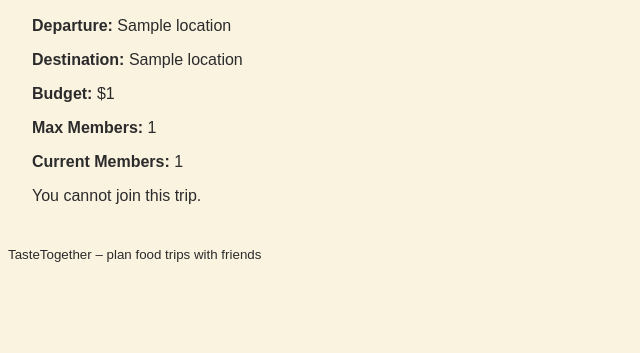
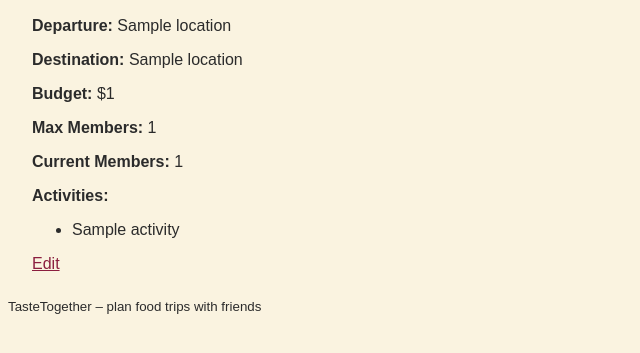
Before and after one commit to pezzi-ph/web-travel-together, a Flask app: page /trips/1 in a window 1280 px wide. Shown: the part 147-500 px from the top of the page, without its empty margins (0-640 px from the left). Run offline with Flask 3, Linux system fonts and the light colour scheme; a user stored in the database is signed in; tables that the repository leaves empty hold one stand-in row (values such as "Sample post").

Commit message:
trip is now editable

```diff
--- a/travel_together/main.py
+++ b/travel_together/main.py
@@ -89,9 +89,11 @@ def create_trip():
         max_members = request.form.get("max_members")
         activities = request.form.getlist("activities[]")
 
-        activies_new = []
+        activities_new = []
         for activity in activities:
-            activies_new.append(Activity(name=activity))
+            if len(activity) < 1:
+                continue
+            activities_new.append(Activity(name=activity))
 
         # Validate fields
         if not name or not departure or not destination:
@@ -118,7 +120,7 @@ def create_trip():
             budget=int(budget) if budget else 0,
             max_members=int(max_members),
             status=ProposalStatus.open,
-            activities=activies_new,
+            activities=activities_new,
         )
         db.session.add(trip)
         db.session.commit()
@@ -135,7 +137,7 @@ def create_trip():
         flash("Trip created successfully!")
         return redirect(url_for("main.trip_detail", trip_id=trip.id))
 
-    return render_template("trips/create_trip.html")
+    return render_template("trips/create_trip.html", trip=TripProposal())
 
 
 # ---------------------------------------------------------
@@ -148,6 +150,8 @@ def trip_detail(trip_id):
 
     # Check if user is participant
     is_participant = any(p.user_id == current_user.id for p in trip.participants)
+
+    can_edit = any(p.user_id == current_user.id and p.can_edit for p in trip.participants)
 
     # Check capacity
     current_count = len(trip.participants)
@@ -165,6 +169,7 @@ def trip_detail(trip_id):
         is_participant=is_participant,
         is_full=is_full,
         can_join=can_join,
+        can_edit=can_edit
     )
 
 
@@ -206,3 +211,66 @@ def join_trip(trip_id):
 
     flash("You joined the trip!")
     return redirect(url_for("main.trip_detail", trip_id=trip.id))
+
+
+
+
+
+
+
+
+# ---------------------------------------------------------
+# Edit A TRIP
+# ---------------------------------------------------------
+@bp.route("/trips/<int:trip_id>/edit", methods=["GET", "POST"])
+@login_required
+def edit_trip(trip_id):
+    stmt = db.select(TripProposalParticipant).where(TripProposalParticipant.trip_id == trip_id, TripProposalParticipant.user_id == current_user.id)
+    participant = db.session.execute(stmt).scalar()
+    if participant is None or not participant.can_edit:
+        flash("You are not allowed to edit this trip.")
+        return index()
+
+    trip = TripProposal.query.get_or_404(trip_id)
+
+    if request.method == "POST":
+        name = request.form.get("name")
+        departure = request.form.get("departure")
+        destination = request.form.get("destination")
+        budget = request.form.get("budget")
+        max_members = request.form.get("max_members")
+        activities = request.form.getlist("activities[]")
+
+        activities_new = []
+        for activity in activities:
+            if len(activity) < 1:
+                continue
+            act = Activity.query.filter_by(name=activity, trip_id=trip_id).first()
+            activities_new.append(act or Activity(name=activity, trip_id=trip_id))
+
+        # Validate fields
+        if not name or not departure or not destination:
+            flash("Name, departure, and destination are required.")
+            return redirect(url_for("main.create_trip"))
+
+        # Create or get departure location
+        dep_loc = Location.query.filter_by(name=departure).first()
+        if not dep_loc:
+            dep_loc = Location(name=departure)
+            db.session.add(dep_loc)
+
+        # Create or get destination location
+        dest_loc = Location.query.filter_by(name=destination).first()
+        if not dest_loc:
+            dest_loc = Location(name=destination)
+            db.session.add(dest_loc)
+        trip.name = name
+        trip.departure_location = dep_loc
+        trip.destination_location = dest_loc
+        trip.budget = budget
+        trip.max_members = max_members
+        trip.activities = activities_new
+        db.session.commit()
+        flash("Trip edited successfully!")
+
+    return render_template("trips/create_trip.html", trip=trip)
--- a/travel_together/model.py
+++ b/travel_together/model.py
@@ -32,7 +32,7 @@ class User(UserMixin, db.Model):
     created_at = mapped_column(DateTime, default=datetime.utcnow)
     updated_at = mapped_column(DateTime, default=datetime.utcnow, onupdate=datetime.utcnow)
 
-    participants = relationship("TripProposalParticipant", back_populates="user")
+    participants: Mapped[List["TripProposalParticipant"]] = relationship("TripProposalParticipant", back_populates="user")
 
 
 # -------------------------
@@ -70,7 +70,7 @@ class TripProposal(db.Model):
     departure_location = relationship("Location", foreign_keys=[departure_id])
     destination_location = relationship("Location", foreign_keys=[destination_id])
 
-    activities: Mapped[list["Activity"]] = relationship("Activity", back_populates="trip")
+    activities: Mapped[list["Activity"]] = relationship("Activity", back_populates="trip", cascade="all, delete-orphan", single_parent=True,)
 
     participants = relationship("TripProposalParticipant", back_populates="trip")
 
--- a/travel_together/static/travel-together.css
+++ b/travel_together/static/travel-together.css
@@ -87,3 +87,8 @@ button {
 .content a {
     color: #8B1E3F;
 }
+
+.row {
+  display:flex;
+  gap:10px;
+}
--- a/travel_together/templates/trips/trip_detail.html
+++ b/travel_together/templates/trips/trip_detail.html
@@ -8,12 +8,21 @@
 <p><strong>Budget:</strong> ${{ trip.budget }}</p>
 <p><strong>Max Members:</strong> {{ trip.max_members }}</p>
 <p><strong>Current Members:</strong> {{ trip.participants|length }}</p>
+<p><strong>Activities:</strong></p>
+<ul>
+{% for activity in trip.activities %}
+    <li>{{ activity.name }}</li>
+{% endfor %}
+</ul>
+
 
 {% if can_join %}
 <form action="{{ url_for('main.join_trip', trip_id=trip.id) }}" method="POST">
     <button type="submit">Join Trip</button>
 </form>
+{% elif can_edit %}
+<a href="{{ url_for('main.edit_trip', trip_id=trip.id) }}">Edit</a>
 {% else %}
-<p>You cannot join this trip.</p>
+<p>You cannot join this trip anymore.</p>
 {% endif %}
 {% endblock %}
```
Also changed, not shown: travel_together/templates/trips/create_trip.html (+24 -7 lines).
